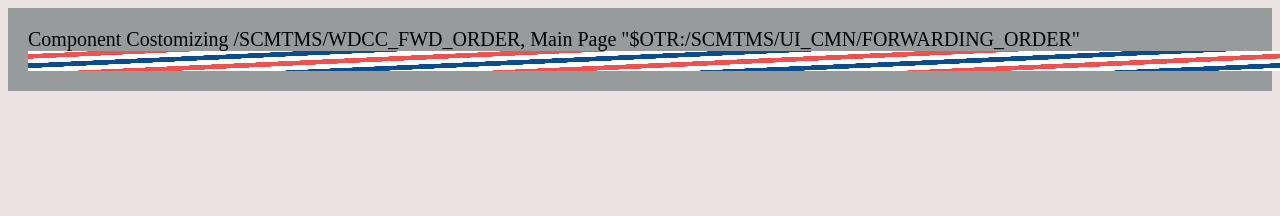
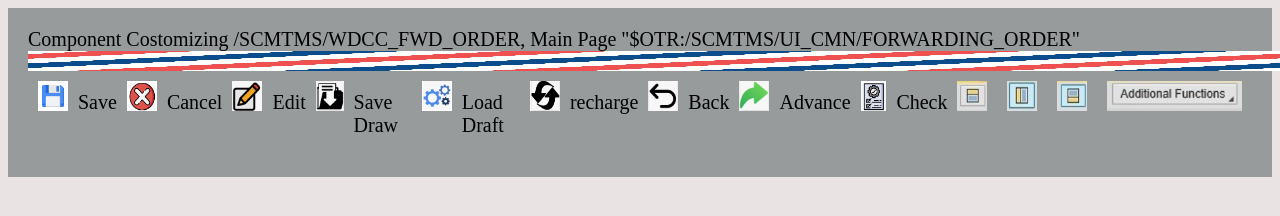
Before and after one commit to GustavoDuncker/Replicacao-de-Interface-Comercial, a plain HTML site: page index.html in a window 1280 px wide. Shown: the top 216 px of the page. Drawn offline with Linux system fonts and the light colour scheme.

Commit message:
rodape_feito

```diff
--- a/index.html
+++ b/index.html
@@ -11,6 +11,33 @@ Component Costomizing /SCMTMS/WDCC_FWD_ORDER, Main Page "$OTR:/SCMTMS/UI_CMN/FOR
 <div>
     <img class="imagem_1" src="carregando.jpg" alt="">
 </div>
+<div class="flex">
+<img class="imagem_2" src="save.png" alt="">
+<p id="save">Save</p>
+<img class="imagem_3" src="cancel.PNG" alt="">
+<p>Cancel</p>
+<img class="imagem_4" src="edit.PNG" alt="">
+<p>Edit</p>
+<img class="imagem_5" src="save draw.PNG" alt="">
+<p>Save Draw</p>
+<img class="imagem_6" src="load draft.PNG" alt="">
+<p>Load Draft</p>
+<img class="imagem_7" src="recarregar.PNG" alt="">
+<p>recharge</p>
+<img class="imagem_8" src="voltar.PNG" alt="">
+<p>Back</p>
+<img class="imagem_9" src="avancar.PNG" alt="">
+<p>Advance</p>
+<img class="imagem_10" src="checking.PNG" alt="">
+<p>Check</p>
+<img class="imagem_11" src="cima.PNG" alt="">
+<img class="imagem_12" src="esquerda.PNG" alt="">
+<img class="imagem_13" src="baixo.PNG" alt="">
+<img class="imagem_14" src="funcao.PNG" alt="">
+
+
+
+</div>
 </div>
 
 
--- a/style.css
+++ b/style.css
@@ -11,3 +11,80 @@ body{
     height: 20px;
     width: 1870px;
 }
+.imagem_2{
+    padding: 10px;
+    height: 30px;
+    width: 30px;
+}
+.imagem_3{
+    padding: 10px;
+    height: 30px;
+    width: 30px;
+}
+.imagem_4{
+    padding: 10px;
+    height: 30px;
+    width: 30px;
+}
+.imagem_5{
+    padding: 10px;
+    height: 30px;
+    width: 30px;
+}
+.imagem_6{
+    padding: 10px;
+    height: 30px;
+    width: 30px;
+}
+.imagem_7{
+    padding: 10px;
+    height: 30px;
+    width: 30px;
+}
+.imagem_8{
+    padding: 10px;
+    height: 30px;
+    width: 30px;
+}
+.imagem_9{
+    padding: 10px;
+    height: 30px;
+    width: 30px;
+}
+.imagem_10{
+    padding: 10px;
+    height: 30px;
+    width: 30px;
+}
+.imagem_11{
+    padding: 10px;
+    height: 30px;
+    width: 30px;
+}
+.imagem_12{
+    padding: 10px;
+    height: 30px;
+    width: 30px;
+}
+.imagem_13{
+    padding: 10px;
+    height: 30px;
+    width: 30px;
+}
+.imagem_14{
+    padding: 10px;
+    height: 30px;
+    width: 200px;
+}
+
+
+
+
+
+#save{
+    margin-bottom: 5px;
+}
+
+.flex{
+    display: flex;
+}
```
Also changed, not shown: avancar.PNG (added), baixo.PNG (added), cancel.PNG (added), checking.PNG (added), cima.PNG (added), edit.PNG (added), esquerda.PNG (added), funcao.PNG (added), load draft.PNG (added), recarregar.PNG (added), save draw.PNG (added), save.png (added), voltar.PNG (added).
